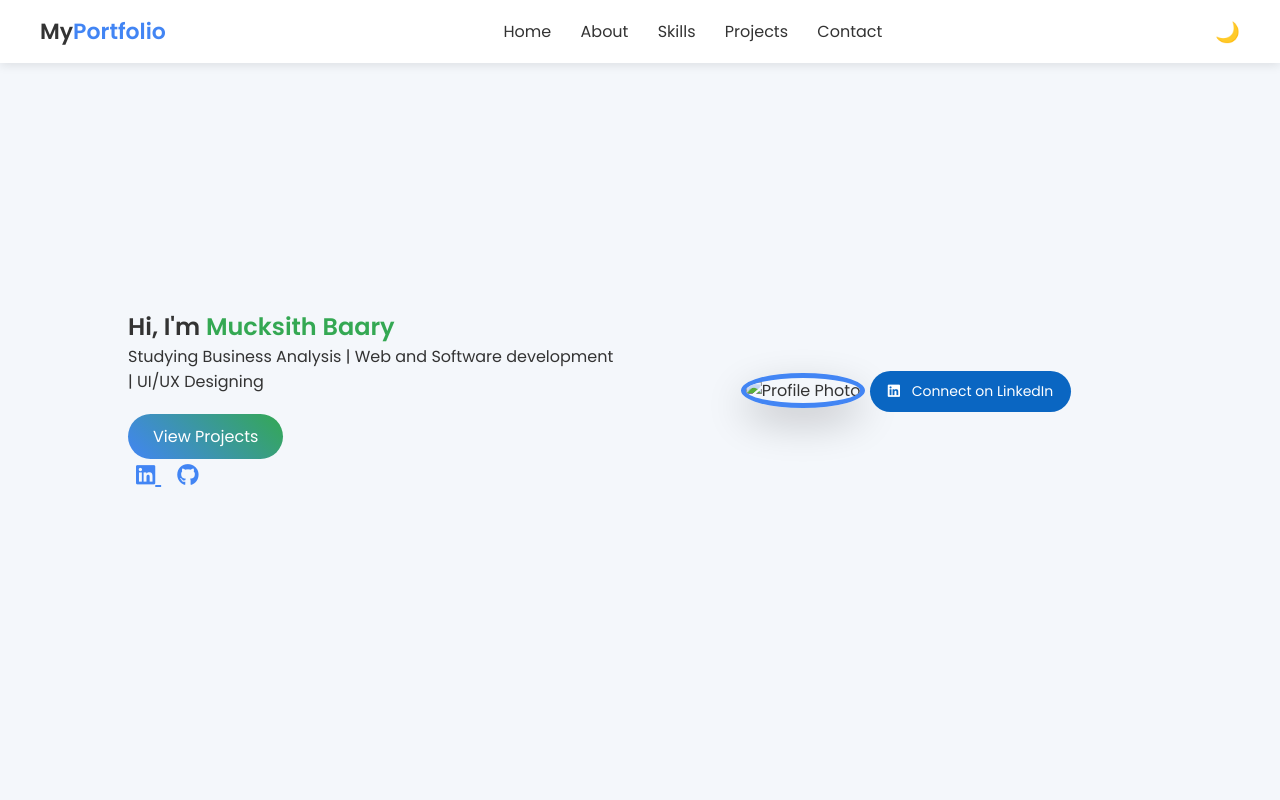
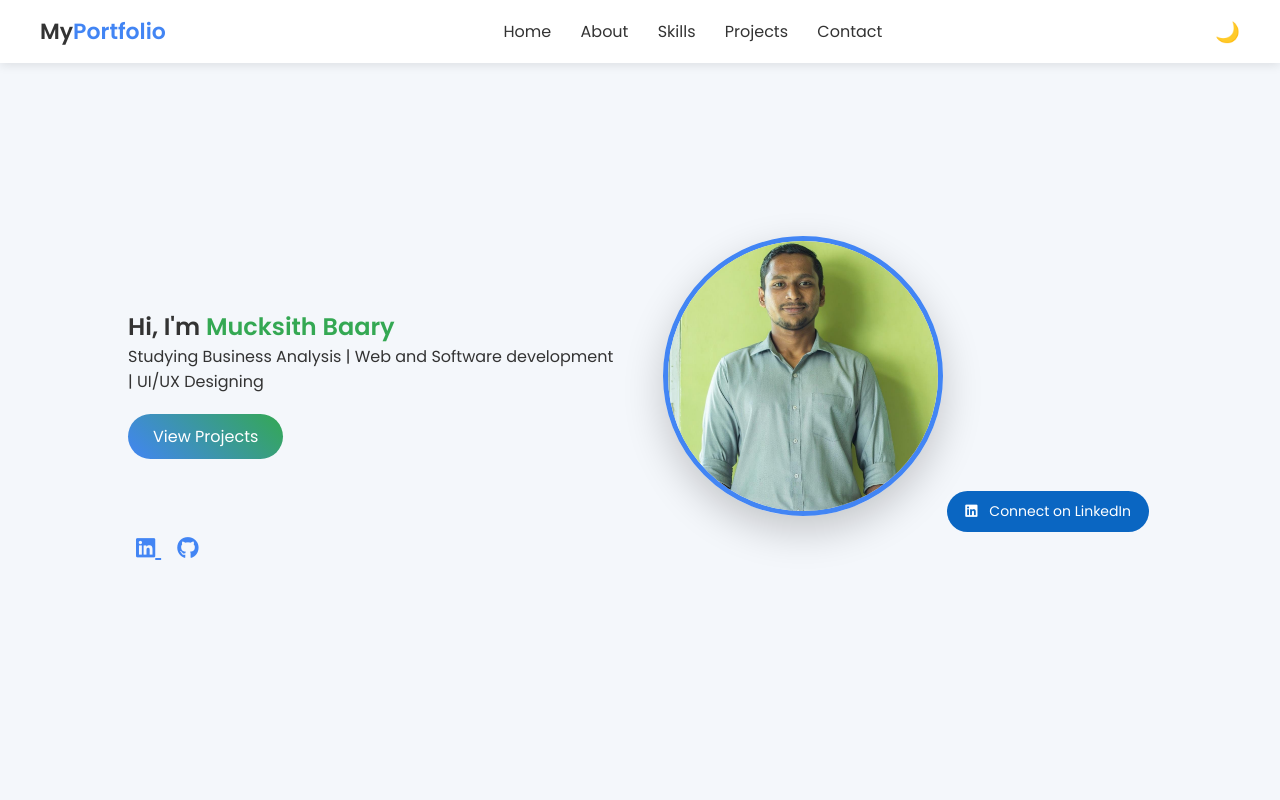
Before and after one commit to baaryam/My-portfolio, a plain HTML site: page index.html in a window 1280 px wide. Shown: the top 800 px of the page. Drawn offline with Linux system fonts and the light colour scheme.

Commit message:
Fix HTML formatting and structure

```diff
--- a/index.html
+++ b/index.html
@@ -49,7 +49,7 @@
         </div>
 
     <div class="home-image">
-        <img src="images/imagebaary.jpg" alt="Profile Photo">
+        <img src="imagebaary.jpg" alt="Profile Photo">
 
         <a href="https://www.linkedin.com/in/mucksith-baary-75b158299"
             target="_blank"
```
